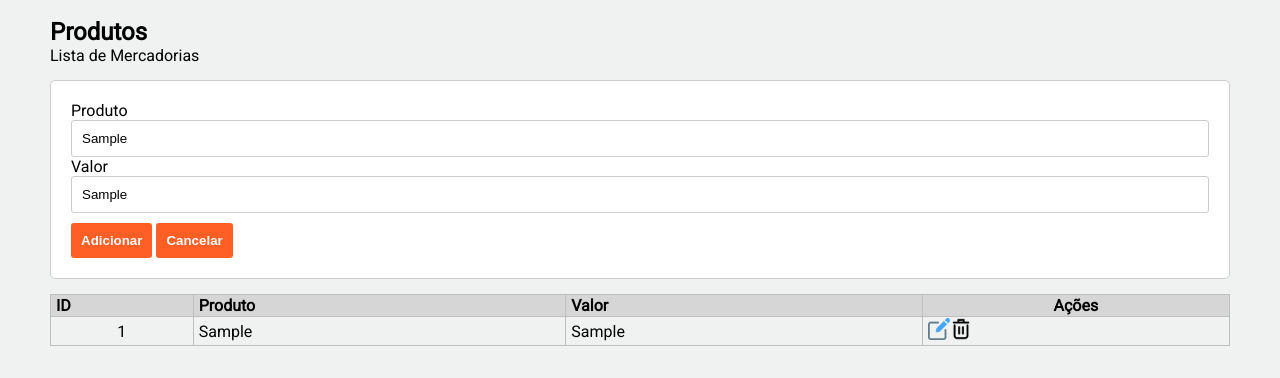
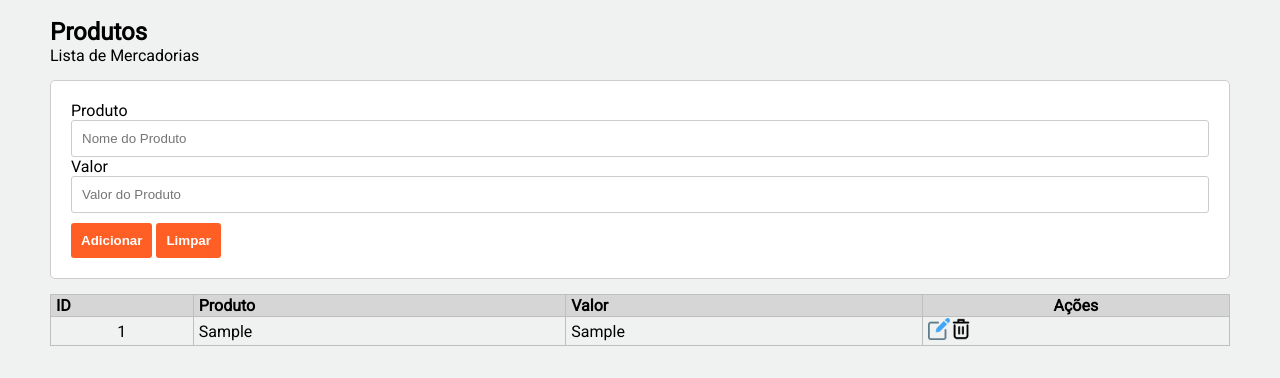
Before and after one commit to Oziel062/Cadastro-de-Produtos, a plain HTML site: page index.html in a window 1280 px wide. Both pictures are taken after typing "Sample", "Sample" into the empty fields and a click on the button "Adicionar". Shown: the part 70-448 px from the top of the page. Drawn offline with Linux system fonts and the light colour scheme.

Commit message:
Função de Limpar os campos

```diff
--- a/index.html
+++ b/index.html
@@ -31,7 +31,7 @@
             </div>
 
             <button id="btnAdd">Adicionar</button>
-            <button id="btnCancelar">Cancelar</button>
+            <button id="btnCancelar">Limpar</button>
         </div>
 
         <div class="conteudo">
--- a/src/script.js
+++ b/src/script.js
@@ -12,8 +12,10 @@ class Produto {
 
         if (this.validarCampos(produto)); {
             this.adicionar(produto)
+
         }
 
+        this.limpar()
         this.listaTabela();
 
     }
@@ -37,10 +39,10 @@ class Produto {
             td_id.classList.add('center');
 
             let imgEditar = document.createElement('img');
-            imgEditar.src = 'img/edit.png'
+            imgEditar.src = 'assets/edit.png'
 
             let imgDeletar = document.createElement('img');
-            imgDeletar.src = 'img/delete.png'
+            imgDeletar.src = 'assets/delete.png'
 
             td_acao.appendChild(imgEditar);
             td_acao.appendChild(imgDeletar)
@@ -79,7 +81,7 @@ class Produto {
         return true;
     }
 
-    cancelar(){
+    limpar(){
         document.getElementById('produto').value = '';
         document.getElementById('valorProduto').value = '';
     }
@@ -92,5 +94,5 @@ btnADD.addEventListener('click', () => {
 });
 
 btnCancelar.addEventListener('click', () => {
-    produto.cancelar();
+    produto.limpar();
 });
```
Also changed, not shown: assets/delete.png (renamed from img/delete.png), assets/edit.png (renamed from img/edit.png).
